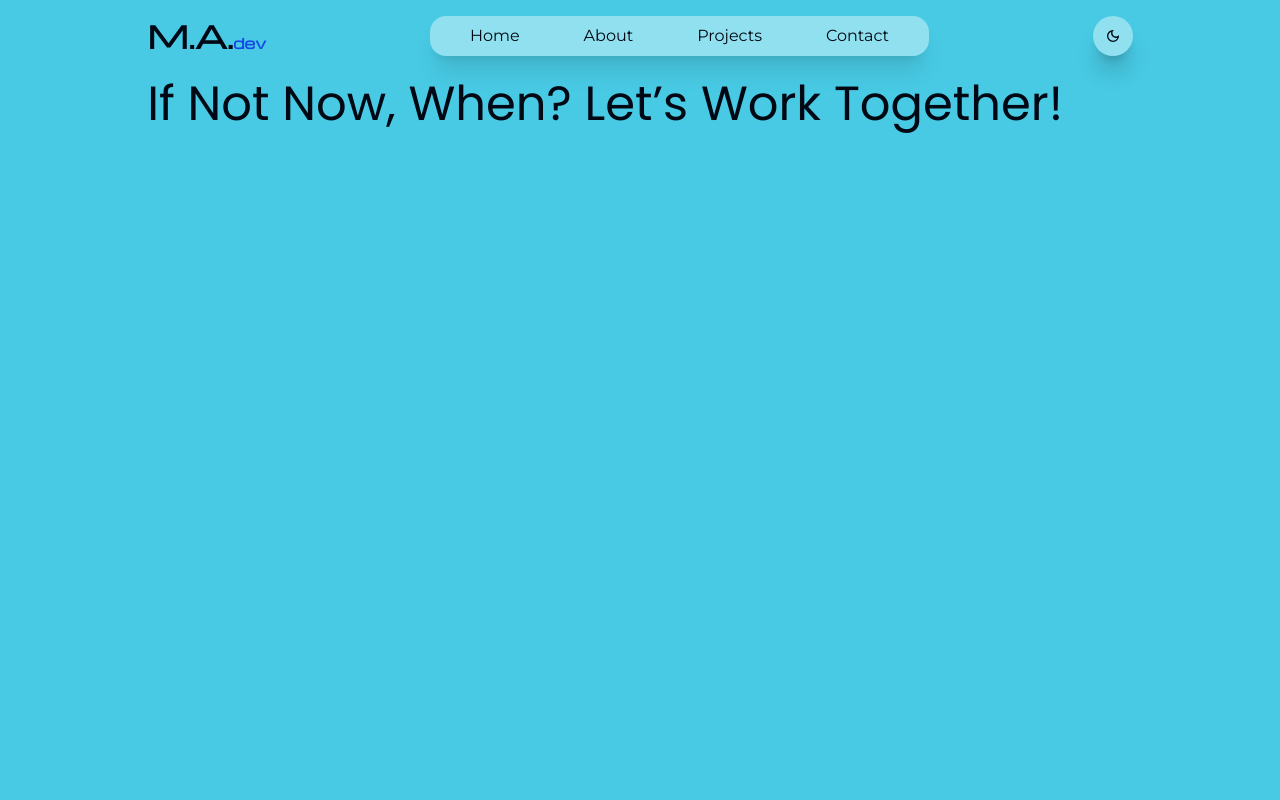
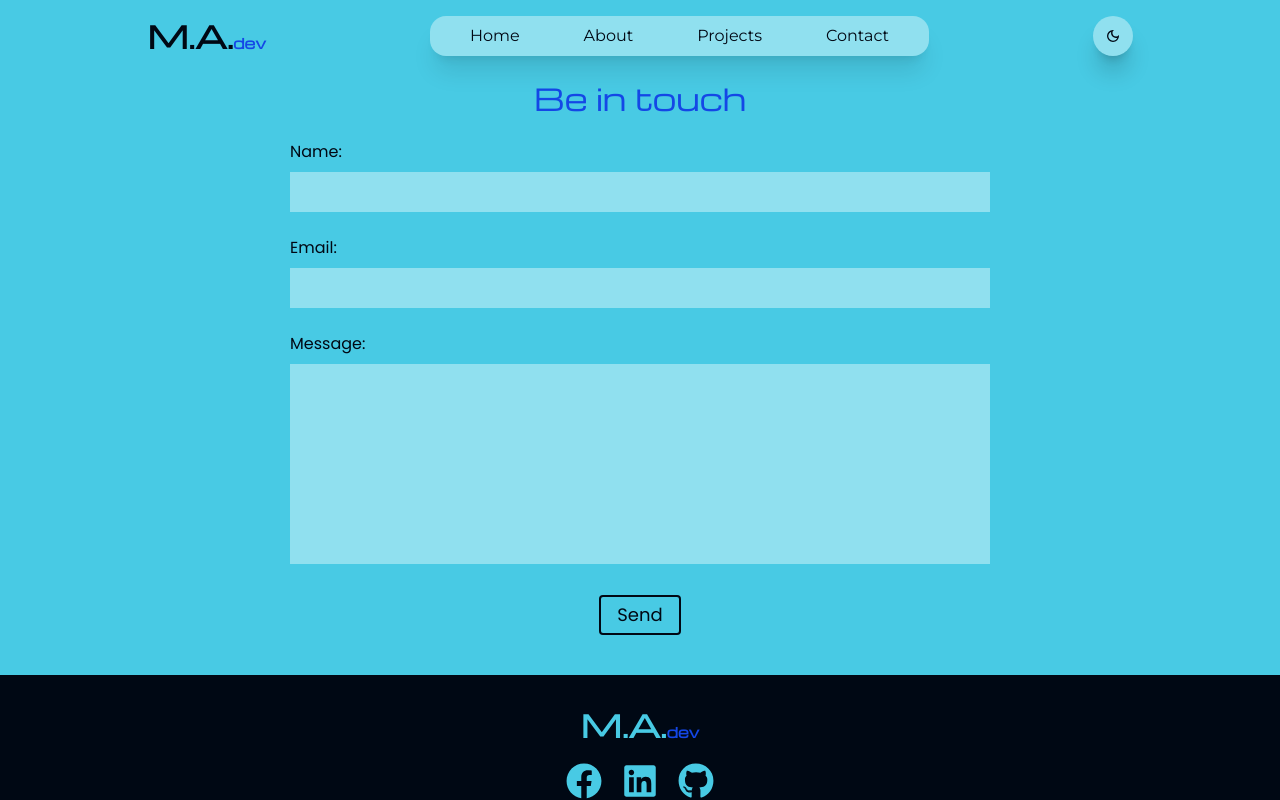
Before and after one commit to Mohamed-Abdelhakeem1/Protfolio, a React (Vite) app: page /contact in a window 1280 px wide. Shown: the top 800 px of the page. Built offline with nearby package versions, Linux system fonts and the light colour scheme; a web font is replaced by a local one.

Commit message:
Finishing the Contact Page and styling the Scrollbar

```diff
--- a/package.json
+++ b/package.json
@@ -10,6 +10,7 @@
     "preview": "vite preview"
   },
   "dependencies": {
+    "@formspree/react": "^3.0.0",
     "@tailwindcss/vite": "^4.1.4",
     "react": "^19.0.0",
     "react-dom": "^19.0.0",
--- a/src/Components/Header/ThemeButton.tsx
+++ b/src/Components/Header/ThemeButton.tsx
@@ -10,7 +10,7 @@ const ThemeButton = () => {
     document.documentElement.classList.toggle("dark", !darkMode);
   };
   useEffect(() => {
-    if (localStorage.getItem("dark-mode")) {
+    if (localStorage.getItem("dark-mode") === "true") {
       setDarkMode(true);
       document.documentElement.classList.add("dark");
     }
--- a/src/Routes/AboutPage.tsx
+++ b/src/Routes/AboutPage.tsx
@@ -30,7 +30,10 @@ const AboutPage = () => {
                 <p>(+20) 106 8393 558</p>
               </div>
             </div>
-            <div className="w-fit">
+            <p className="mt-8 -mb-3 text-blue text-xs md:text-sm font-semibold text-center md:text-left">
+              If Not Now, When? Let’s Work Together!
+            </p>
+            <div className="md:w-fit">
               <ExploreBtn route="/contact" text="Contact Me" />
             </div>
           </div>
@@ -64,8 +67,8 @@ const AboutPage = () => {
           </p>
         </div>
         <Skills />
-        <div className="pb-10">
-          <ExploreBtn route="/projects" text="Explore My Projects" />
+        <div className="pb-10 -mt-5">
+          <ExploreBtn route="/projects" text="Explore Projects" />
         </div>
       </section>
     </main>
--- a/src/Routes/ContactPage.tsx
+++ b/src/Routes/ContactPage.tsx
@@ -1,9 +1,65 @@
+import { useForm, ValidationError } from "@formspree/react";
+import { useRef } from "react";
 
 const ContactPage = () => {
+  const [state, handleSubmit] = useForm("xanowbnr");
+  const formRef = useRef<HTMLFormElement>(null);
+  if (state.succeeded) {
+    formRef.current?.reset();
+  }
+
   return (
-    <main className={` bodyBg pt-20`}>
-      <section className="container h-[100vh] text-5xl normalText">
-        If Not Now, When? Let’s Work Together!
+    <main className={`bodyBg pt-20 pb-10`}>
+      <section className="container normalText">
+        <h2 className="heading text-blue fontRoma">Be in touch</h2>
+        <form
+          ref={formRef}
+          onSubmit={handleSubmit}
+          className="container flex flex-col gap-6"
+        >
+          <div className="mx-auto w-full max-w-[700px]">
+            <label htmlFor="name">Name:</label>
+            <input type="text" id="name" className="normalBg w-full mt-2" />
+          </div>
+          <div className="mx-auto w-full  max-w-[700px]">
+            <label htmlFor="email">Email:</label>
+            <input
+              type="email"
+              id="email"
+              name="email"
+              className="normalBg w-full mt-2"
+            />
+            <ValidationError
+              prefix="Email"
+              field="email"
+              errors={state.errors}
+            />
+          </div>
+          <div className="mx-auto w-full  max-w-[700px]">
+            <label htmlFor="area">Message:</label>
+            <textarea
+              id="area"
+              name="message"
+              className="normalBg w-full mt-2 h-50 resize-none"
+            />
+            <ValidationError
+              prefix="Message"
+              field="message"
+              errors={state.errors}
+            />
+          </div>
+          <input
+            type="submit"
+            value={state.submitting ? "..." : state.succeeded ? "Send" : "Send"}
+            className="btn smoothy mx-auto text-lg w-fit"
+            disabled={state.submitting}
+          />
+          {state.succeeded && (
+            <p className="text-center text-blue -mt-3 font-semibold">
+              Thanks for your message! I will get back to you soon.
+            </p>
+          )}
+        </form>
       </section>
     </main>
   );
--- a/src/index.css
+++ b/src/index.css
@@ -82,3 +82,29 @@ body {
 .navItem {
   @apply w-full sm:w-fit text-center;
 }
+
+::-webkit-scrollbar {
+  width: 6px;
+}
+
+body::-webkit-scrollbar-track {
+  @apply bg-white;
+}
+
+::-webkit-scrollbar-thumb {
+  @apply bg-blue rounded-full;
+}
+
+::-webkit-scrollbar-thumb:hover {
+  @apply bg-blue-900;
+}
+
+input:focus,
+textarea:focus {
+  outline: none;
+}
+
+input,
+textarea {
+  @apply px-3 py-2;
+}
```
Also changed, not shown: 1 other file (tests, documents, lock files or other folders).
